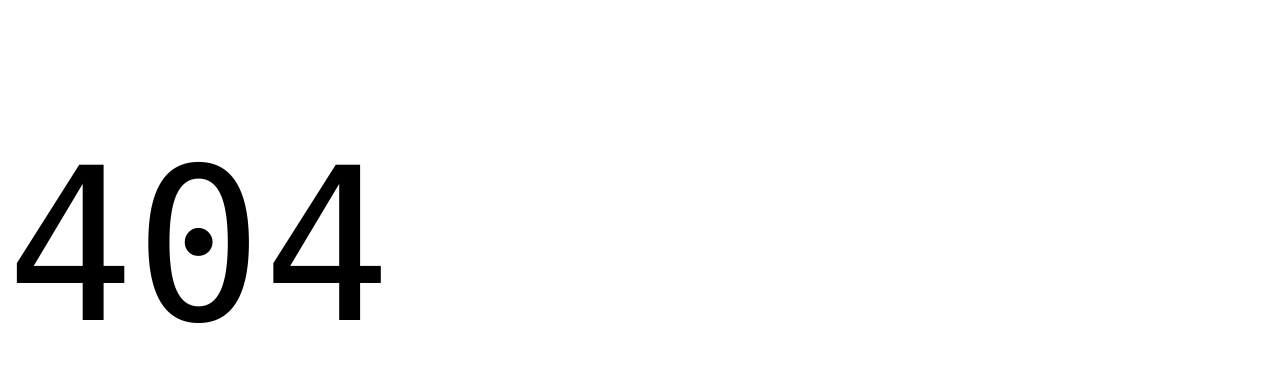
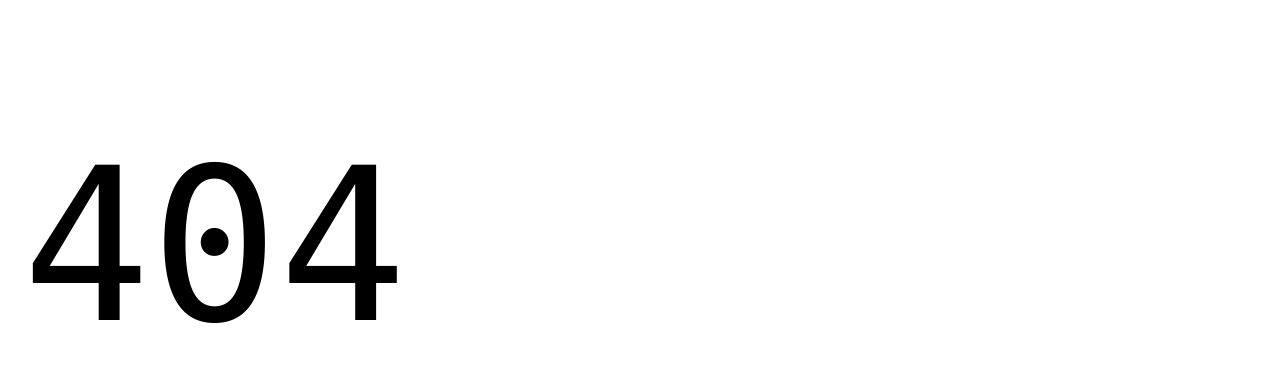
Before and after one commit to frankbiederich/wanderlust, a website with bundled scripts: page 404.html in a window 1280 px wide. Shown: the part 62-447 px from the top of the page. Built offline with nearby package versions, Linux system fonts and the light colour scheme; files whose address does not match are found by name.

Commit message:
Update styles.css

```diff
--- a/styles/styles.css
+++ b/styles/styles.css
@@ -163,7 +163,7 @@ main input:hover {
 }
 
 main .section {
-  padding: 64px 16px;
+  padding: 0px 16px;
 }
 
 main pre {
@@ -204,11 +204,11 @@ main img {
   height: auto;
 }
 
-/*@media (min-width: 600px) {
+@media (min-width: 600px) {
   main .section {
-    padding: 64px 32px;
+    padding: 0px 32px;
   }
-}*/
+}
 
 @media (min-width: 900px) {
   :root {
```
